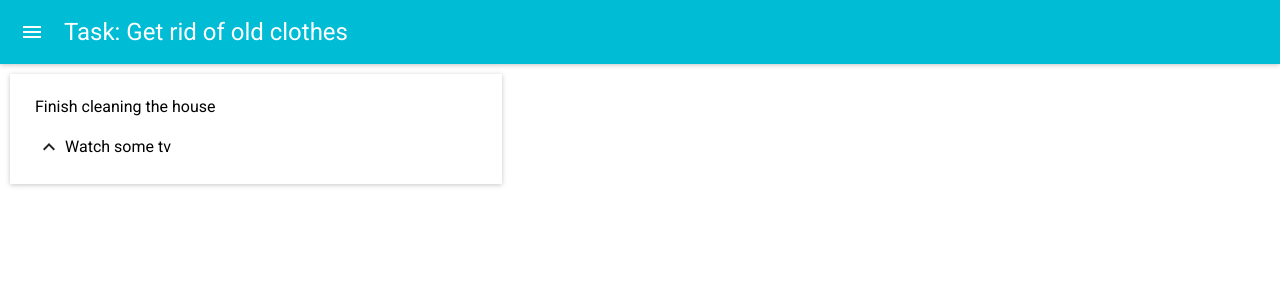
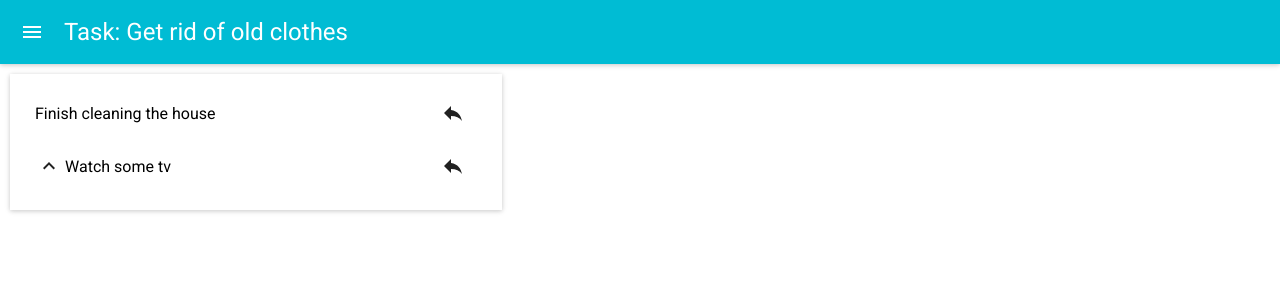
Before and after one commit to Tasarinan/react_todo, a React (Create React App) app: page /1/1/edit in a window 1280 px wide. Shown: the top 300 px of the page. Built offline with nearby package versions, Linux system fonts and the light colour scheme; what react-tap-event-plugin would draw is missing.

Commit message:
added button to move task to another category

```diff
--- a/src/components/Category/index.js
+++ b/src/components/Category/index.js
@@ -16,7 +16,11 @@ const Category = ({categoryList, addNewTask, editTask, ...restProps}) => (
         <MainHeader categoryList={categoryList}/>
         <ProgressBar categoryList={categoryList}/>
         <div className="Category">
-            <CategoryTile categoryList={categoryList} shouldRenderCRUD {...restProps} />
+            <CategoryTile
+                categoryList={categoryList}
+                shouldRenderCRUD
+                {...restProps}
+            />
             <Switch>
                 <Route path="/:categoryId"
                        render={routeProps => <TodoTile categoryList={categoryList} addNewTask={addNewTask} editTask={editTask} {...routeProps} />}
--- a/src/components/CategoryItem/index.js
+++ b/src/components/CategoryItem/index.js
@@ -2,6 +2,7 @@ import React from 'react';
 import IconButton from 'material-ui/IconButton';
 import ArrowUpIcon from 'material-ui/svg-icons/hardware/keyboard-arrow-up';
 import ArrowDownIcon from 'material-ui/svg-icons/hardware/keyboard-arrow-down';
+import MoveToIcon from 'material-ui/svg-icons/content/reply';
 import { NavLink } from 'react-router-dom';
 
 import './CategoryItem.css';
@@ -42,20 +43,21 @@ const  CategoryItem  = ({id, title, editCategory, deleteCategory, addNewSubcateg
 				<div className="CategoryItemPanel">
 					{ expanderRender }
 					<div className={"CategoryItemTitle" + (hasSubcategory ? " CategoryItemTitle--hasSub" : "")}>
-						{shouldRenderCRUD
+						{ shouldRenderCRUD
 							? <NavLink to={`/${id}`} activeClassName="selected">{title}</NavLink>
-							: <span>{title}</span>
-						}
+							: <span>{title}</span> }
+					</div>
 
-					</div>
-                    {shouldRenderCRUD && <CategoryEdit
+                    { shouldRenderCRUD && <CategoryEdit
 						itemTitle={title}
 						id={id}
 						getModalConfig={getModalConfig}
 						handleModalOpen={handleModalOpen}
-					/>}
+					/> }
 				</div>
-                {shouldRenderCRUD && <div className="CategoryItemPanel">
+
+                { shouldRenderCRUD
+					? <div className="CategoryItemPanel">
 						<CategoryDelete
 							id={id}
 							getModalConfig={getModalConfig}
@@ -66,7 +68,13 @@ const  CategoryItem  = ({id, title, editCategory, deleteCategory, addNewSubcateg
 							getModalConfig={getModalConfig}
 							handleModalOpen={handleModalOpen}
 						/>
-				</div>}
+					</div>
+					: <div className="CategoryItemPanel">
+						<IconButton >
+							<MoveToIcon/>
+						</IconButton>
+					</div>
+                }
 			</div>
 			{ subcategoriesListRender }
 		</li>
--- a/src/components/Todo/index.js
+++ b/src/components/Todo/index.js
@@ -15,7 +15,11 @@ const Todo = ({match, categoryList, ...restProps}) => {
     return (
         <div>
             <AppBar title={`Task: ${todoItem.title}`} />
-            <CategoryTile categoryList={categoryList} shouldRenderCRUD={false} {...restProps} />
+            <CategoryTile
+                categoryList={categoryList}
+                shouldRenderCRUD={false}
+                {...restProps}
+            />
         </div>
     );
 };
```
Lines whose indentation alone changed are shown as unchanged.
